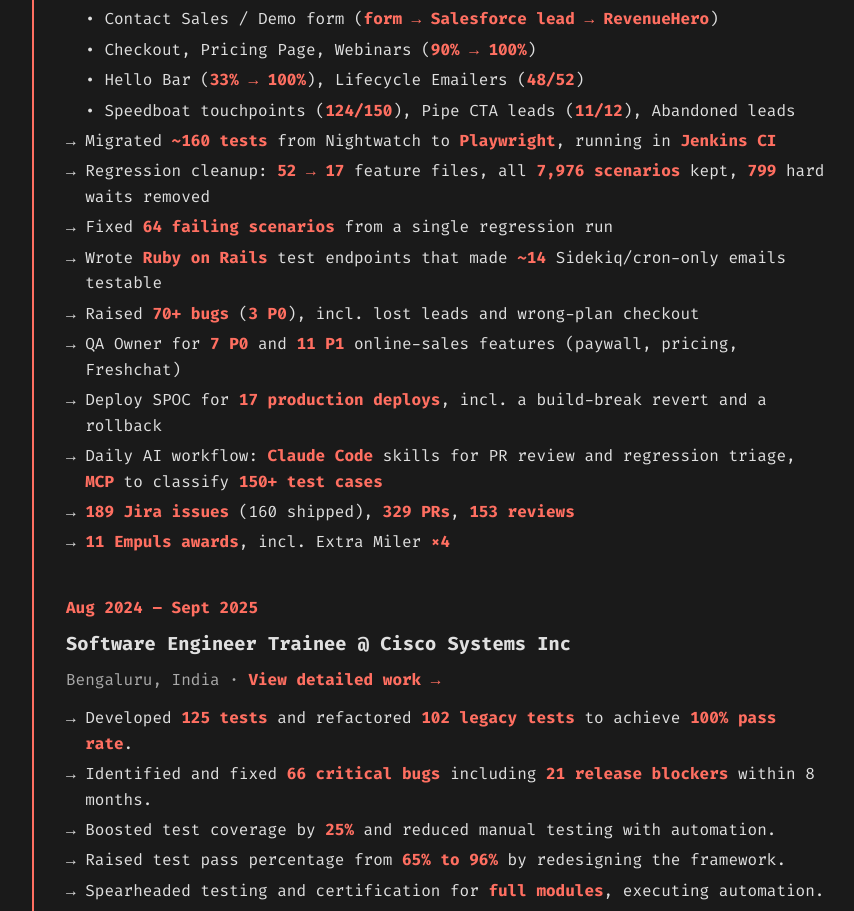
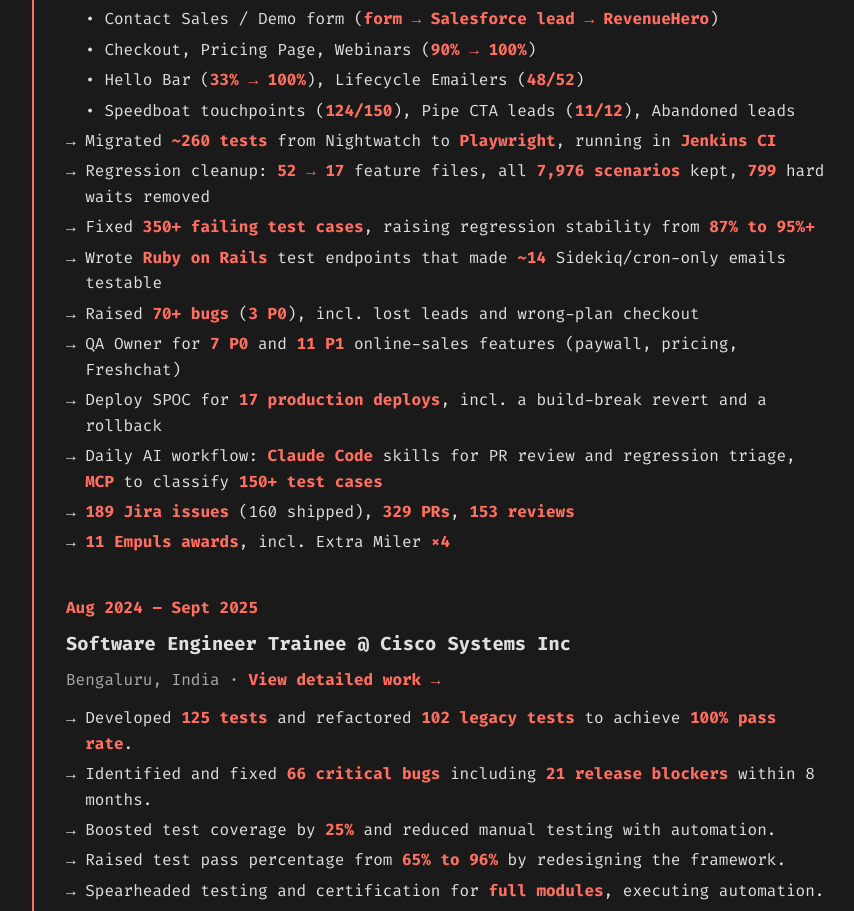
Before and after one commit to Tameemahmedd/tameemmulla-portfolio, a React (Vite) app: page / in a window 1280 px wide. Shown: the part 1625-2536 px from the top of the page, without its empty margins (208-1062 px from the left). Built offline with nearby package versions, Linux system fonts and the light colour scheme.

Commit message:
Update migration count to ~260 and regression stability figures

```diff
--- a/public/browserstack.html
+++ b/public/browserstack.html
@@ -98,7 +98,7 @@
       <div class="stat"><span class="n">189</span><span class="l">tickets owned, 160 shipped</span></div>
       <div class="stat"><span class="n">7 · 11</span><span class="l">P0 · P1 features owned as QA</span></div>
       <div class="stat"><span class="n">70+</span><span class="l">bugs raised, 3 of them P0</span></div>
-      <div class="stat"><span class="n">~160</span><span class="l">test cases migrated to Playwright</span></div>
+      <div class="stat"><span class="n">~260</span><span class="l">test cases migrated to Playwright</span></div>
       <div class="stat"><span class="n">329</span><span class="l">PRs with my code, 153 reviewed</span></div>
       <div class="stat"><span class="n">17</span><span class="l">production deploys owned</span></div>
       <div class="stat"><span class="n">11</span><span class="l">peer recognition awards</span></div>
@@ -162,7 +162,7 @@
         <ul class="list">
           <li><span class="key">PW</span><span>Migrated checkout, redirection, plan-switch and intro-screen suites from Nightwatch to Playwright, with 26 page objects and CI jobs.</span></li>
           <li><span class="key">REG</span><span>Merged 52 feature files into 17 with all 7,976 scenarios kept; replaced 799 fixed waits with polling and cookie sign-in.</span></li>
-          <li><span class="key">FIX</span><span>Fixed 64 failing scenarios from one regression run and stabilised flaky signup tests.</span></li>
+          <li><span class="key">FIX</span><span>Fixed 350+ failing test cases, raising regression stability from 87% to above 95%.</span></li>
           <li><span class="key">RAILS</span><span>Wrote a production-guarded Rails endpoint that fires Sidekiq/cron-only emails, making ~14 of them testable.</span></li>
         </ul>
       </div>
--- a/src/components/Experience.jsx
+++ b/src/components/Experience.jsx
@@ -19,9 +19,9 @@
                 <li>Speedboat touchpoints (<strong>124/150</strong>), Pipe CTA leads (<strong>11/12</strong>), Abandoned leads</li>
               </ul>
             </li>
-            <li>Migrated <strong>~160 tests</strong> from Nightwatch to <strong>Playwright</strong>, running in <strong>Jenkins CI</strong></li>
+            <li>Migrated <strong>~260 tests</strong> from Nightwatch to <strong>Playwright</strong>, running in <strong>Jenkins CI</strong></li>
             <li>Regression cleanup: <strong>52 → 17</strong> feature files, all <strong>7,976 scenarios</strong> kept, <strong>799</strong> hard waits removed</li>
-            <li>Fixed <strong>64 failing scenarios</strong> from a single regression run</li>
+            <li>Fixed <strong>350+ failing test cases</strong>, raising regression stability from <strong>87% to 95%+</strong></li>
             <li>Wrote <strong>Ruby on Rails</strong> test endpoints that made <strong>~14</strong> Sidekiq/cron-only emails testable</li>
             <li>Raised <strong>70+ bugs</strong> (<strong>3 P0</strong>), incl. lost leads and wrong-plan checkout</li>
             <li>QA Owner for <strong>7 P0</strong> and <strong>11 P1</strong> online-sales features (paywall, pricing, Freshchat)</li>
```
Also changed, not shown: 1 other file (tests, documents, lock files or other folders).
